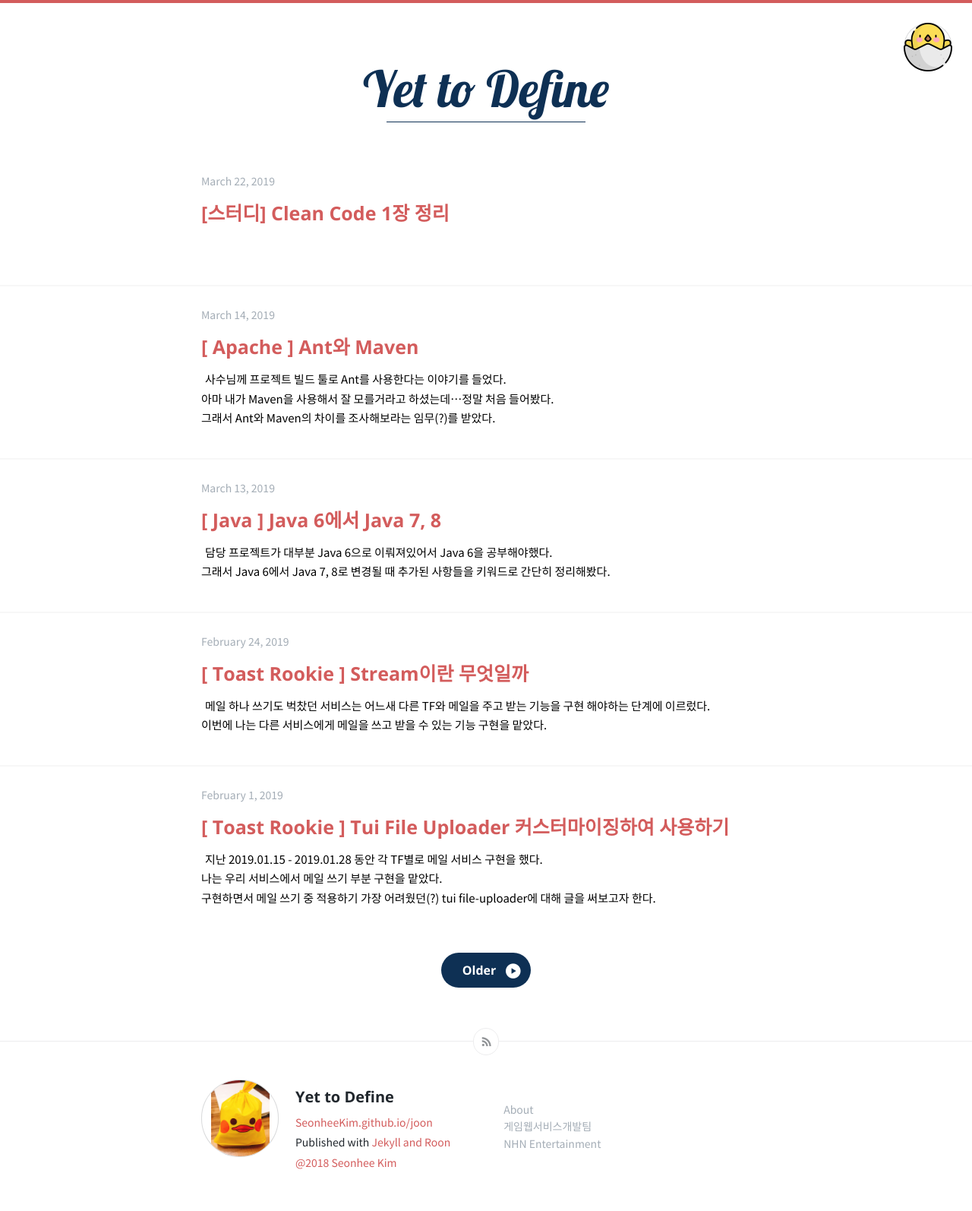
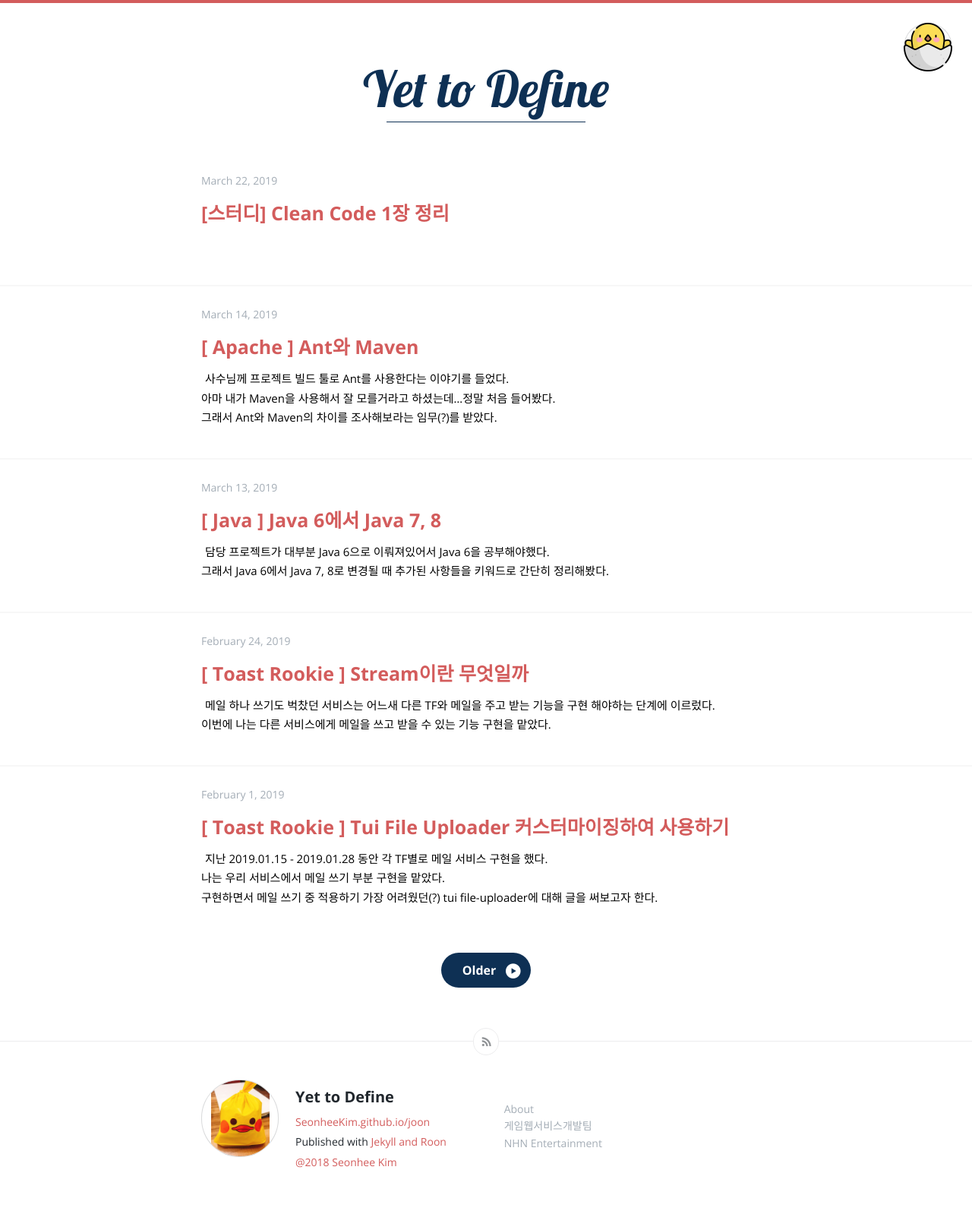
Before and after one commit to vormwald/joon, a Jekyll site: the page built from index.html, in a window 1280 px wide. Shown: the whole page at 76% size. Built offline with Jekyll 4.4.1, drawn with Linux system fonts in a browser that asks for light colours; Markdown is read by kramdown in place of the engine named in the settings; the list of posts is cut into pages by our own code.

Commit message:
revert font

```diff
--- a/css/screen.css
+++ b/css/screen.css
@@ -1,5 +1,4 @@
-@import url(http://fonts.googleapis.com/earlyaccess/notosanskr.css);
-
+/* Link colour */
 a {
     color: #d35c5c;
 }
@@ -69,9 +68,8 @@
     src: url("../assets/fonts/Lobster.ttf") format("truetype");
 }
 
-
 body {
-    font-family: 'Noto Sans KR', sans-serif;
+    font-family: "Open Sans", "Helvetica Neue", "Helvetica-Neue", helvetica, sans-serif
 }
 body .btn, body>header h1, body article header h1, body>footer .details h4, body .post-footer .details h4, body #share_modal header a.close, body.user article.feature h1 a {
     font-family: "Open Sans", "Helvetica Neue", "Helvetica-Neue", helvetica, sans-serif
```
